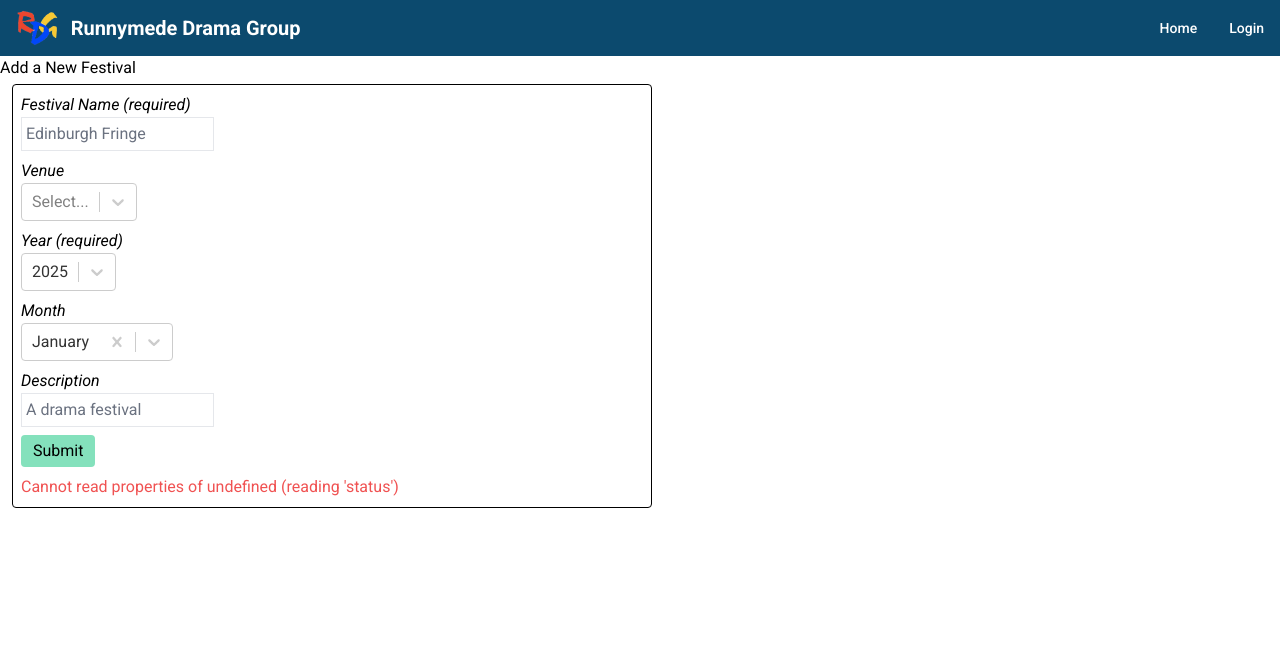
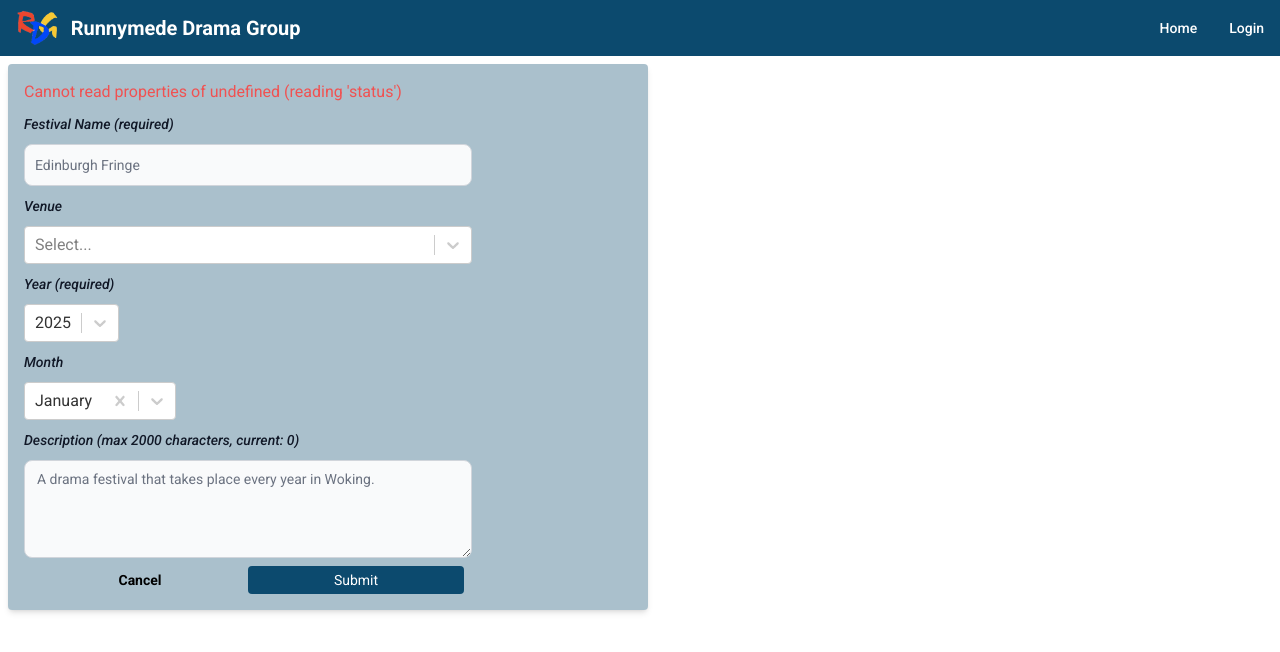
Before and after one commit to julianhumble1/new-rdg-2025, a React (Vite) app in the folder rdg-2025-react/: page /festivals/new in a window 1280 px wide. Shown: the top 652 px of the page. Built offline with nearby package versions, Linux system fonts and the light colour scheme; no server answers.

Commit message:
updated add new festival form

```diff
--- a/rdg-2025-react/src/App.jsx
+++ b/rdg-2025-react/src/App.jsx
@@ -17,7 +17,6 @@ import ProductionPage from "./components/productions/ProductionPage.jsx"
 import NewPerformanceForm from "./components/performances/NewPerformanceForm.jsx"
 import FestivalPage from "./components/festivals/FestivalPage.jsx"
 import AllProductions from "./components/productions/AllProductions.jsx"
-
 
 
 function App() {
--- a/rdg-2025-react/src/components/festivals/NewFestivalForm.jsx
+++ b/rdg-2025-react/src/components/festivals/NewFestivalForm.jsx
@@ -1,12 +1,16 @@
-import { useEffect, useState } from "react"
-import Select from "react-select";
+import { useState, useEffect } from "react";
 import FestivalService from "../../services/FestivalService.js";
 import FetchValueOptionsHelper from "../../utils/FetchValueOptionsHelper.js";
 import MonthDateUtils from "../../utils/MonthDateUtils.js";
-import SuccessMessage from "../modals/SuccessMessage.jsx"
+import SuccessMessage from "../modals/SuccessMessage.jsx";
 import ErrorMessage from "../modals/ErrorMessage.jsx";
+import { Label, Textarea, TextInput } from "flowbite-react";
+import Select from "react-select";
+import { Link, useNavigate } from "react-router-dom";
 
 const NewFestivalForm = () => {
+
+    const navigate = useNavigate()
 
     const currentYear = new Date().getFullYear();
 
@@ -22,14 +26,16 @@ const NewFestivalForm = () => {
     const [successMessage, setSuccessMessage] = useState("")
     const [errorMessage, setErrorMessage] = useState("")
 
+    const [descriptionLength, setDescriptionLength] = useState(0)
+
+
     const handleSubmit = async (event) => {
         event.preventDefault()
         try {
             const response = await FestivalService.createNewFestival(
                 name, venue.value, year.value, month.value, description
             )
-            setSuccessMessage(`Successfully created '${response.data.festival.name}'!`)
-            setErrorMessage("")
+            navigate(`/festivals/${response.data.festival.id}`)
         } catch (e) {
             setSuccessMessage("")
             setErrorMessage(e.message)
@@ -48,49 +54,52 @@ const NewFestivalForm = () => {
         setYearOptions(MonthDateUtils.getYearsArray)
     }, [])
 
-
-    return (<>
-        <div>Add a New Festival</div>
-        <form onSubmit={handleSubmit} className="m-3 p-2 mt-1 border border-black rounded flex flex-col gap-2 w-1/2">
+    return (
+        <div className="bg-sky-900 bg-opacity-35 lg:w-1/2 md:w-2/3 rounded p-4 m-2 flex flex-col gap-2 shadow-md">
+            <SuccessMessage message={successMessage} />
+            <ErrorMessage message={errorMessage} />
+            <form className="flex flex-col gap-2 max-w-md" onSubmit={handleSubmit}>
                 <div>
-                <div className="italic">
-                    Festival Name (required)
+                    <div className="mb-2 block italic">
+                        <Label value="Festival Name (required)" />
                     </div>
-                <input placeholder="Edinburgh Fringe" className="border p-1" value={name} onChange={(e) => setName(e.target.value)} required={true} />
+                    <TextInput placeholder="Edinburgh Fringe" required value={name} onChange={(e) => setName(e.target.value)}/>
                 </div>
                 <div>
-                <div className="italic">
-                    Venue
+                    <div className="mb-2 block italic">
+                        <Label value="Venue" />
                     </div>
-              <Select options={venueOptions} onChange={setVenue} className="w-fit" isClearable/>
+                    <Select options={venueOptions} onChange={setVenue} className="w-full rounded" isClearable/>
                 </div>
                 <div>
-                <div className="italic">
-                    Year (required)
+                    <div className="mb-2 block italic">
+                        <Label value="Year (required)" />
                     </div>
                     <Select options={yearOptions} default={year} onChange={setYear} className="w-fit" value={year} required={true} />
                 </div>
                 <div>
-                <div className="italic">
-                    Month
+                    <div className=" mb-2 block italic">
+                        <Label value="Month" />
                     </div>
                     <Select options={MonthDateUtils.monthOptions} onChange={setMonth} className="w-fit" isClearable value={month} />
                 </div>
-
                 <div>
-                <div className="italic">
-                    Description
+                    <div className="mb-2 block italic">
+                        <Label value={`Description (max 2000 characters, current: ${descriptionLength})`} />
                     </div>
-                <input placeholder="A drama festival" className="border p-1" value={description} onChange={(e) => setDescription(e.target.value)} />
+                    <Textarea placeholder="A drama festival that takes place every year in Woking. " value={description} onChange={(e) => setDescription(e.target.value)} onBlur={(e) => setDescriptionLength(e.target.value.length)} rows={4} />
                 </div>
-            <button className={`bg-green-300 px-3 py-1 w-fit rounded hover:bg-green-600 ${!name && "cursor-not-allowed"}`} >Submit</button>
-
-            <SuccessMessage message={successMessage} />
-            <ErrorMessage message={errorMessage} />
-
-
+                <div className="grid grid-cols-2 justify-end px-2">
+                    <Link to="/festivals" className="text-sm hover:underline font-bold text-center col-span-1 my-auto" >
+                        Cancel
+                    </Link>
+                    <button className="hover:underline bg-sky-900  p-2 py-1 rounded w-full text-white col-span-1 text-sm">
+                        Submit
+                    </button>
+                </div>
             </form>
-    </>)
+        </div>
+    )
 }
 
 export default NewFestivalForm
--- a/rdg-2025-react/src/components/productions/NewProductionForm.jsx
+++ b/rdg-2025-react/src/components/productions/NewProductionForm.jsx
@@ -109,7 +109,7 @@ const NewProductionForm = () => {
                             <Checkbox checked={sundowners} onChange={(e) => setSundowners(e.target.checked)} />
                         </div>
                         <div className="col-span-1 flex justify-center gap-2">
-                            <Label htmlFor="sundowners" className="flex italic">
+                            <Label className="flex italic">
                                 Not Confirmed?
                             </Label>
                             <Checkbox checked={notConfirmed} onChange={(e) => setNotConfirmed(e.target.checked)} />
--- a/rdg-2025-react/src/components/productions/ProductionRow.jsx
+++ b/rdg-2025-react/src/components/productions/ProductionRow.jsx
@@ -34,7 +34,7 @@ const ProductionRow = ({ production, handleDelete, nameSearch, venueSearch, sund
                         {production.venue.name}
                     </Link> : ""}
             </Table.Cell>
-            <Table.Cell >
+            <Table.Cell className='truncate max-w-md'>
                 {production.description}
             </Table.Cell>
             <Table.Cell >
--- a/rdg-2025-react/src/components/venues/VenuePage.jsx
+++ b/rdg-2025-react/src/components/venues/VenuePage.jsx
@@ -8,7 +8,9 @@ import EditVenueForm from "./EditVenueForm.jsx";
 import ConfirmDeleteModal from "../modals/ConfirmDeleteModal.jsx";
 import SuccessMessage from "../modals/SuccessMessage.jsx";
 import ErrorMessage from "../modals/ErrorMessage.jsx";
-import AltProductionsTable from "../productions/ProductionsTable.jsx";
+import ProductionsTable from "../productions/ProductionsTable.jsx";
+import { Tabs } from "flowbite-react";
+import { FilmIcon, ScaleIcon } from "@heroicons/react/16/solid";
 
 const VenuePage = () => {
 
@@ -96,17 +98,46 @@ const VenuePage = () => {
                     <EditVenueForm venueData={venueData} handleEdit={handleEditVenue} setEditMode={setEditMode} />
                 }
             </div>
-            <div className="flex flex-col gap-1 m-3">
+            {/* <div className="flex flex-col gap-1 m-3">
+                {productions.length > 0 ?
                     <div>
-                    <div className="text-lg font-bold">
+                        <div className="text-lg font-bold ml-3">
                             Productions at this venue:
                         </div>
                         <div className="m-2 overflow-auto">
                             <AltProductionsTable productions={productions} handleDelete={handleDelete} nameSearch={""} venueSearch={""} sundownersSearch={false} className="m-2 "/>
                         </div>
                     </div>
+                    :
+                    <div className="text-md font-bold ml-3">No productions at this venue</div>
+                }
+                <FestivalsTable festivals={festivals} />
+            </div> */}
+            <Tabs variant="underline" className="m-3">
+                <Tabs.Item active title="Productions" icon={ScaleIcon}>
+                    {productions.length > 0 ?
+                        <div className="m-2 overflow-auto">
+                            <ProductionsTable productions={productions} handleDelete={handleDelete} nameSearch={""} venueSearch={""} sundownersSearch={false} className="m-2 "/>
+                        </div>
+                        :
+                        <div className="text-md font-bold ml-3">No productions at this venue</div>
+                    }
+                </Tabs.Item>
+                <Tabs.Item title="Festivals" icon={FilmIcon}>
+                    {festivals.length > 0 ?
+                    <div>
+                        <div className="text-lg font-bold ml-3">
+                            Festivals at this venue:
+                        </div>
+                        <div className="m-2 overflow-auto">
                            <FestivalsTable festivals={festivals} />
                         </div>
+                    </div>
+                    :
+                    <div className="text-md font-bold ml-3">No festivals at this venue</div>
+                }
+                </Tabs.Item>
+            </Tabs>
 
         </div>
     )
```
Lines whose indentation alone changed are shown as unchanged.
